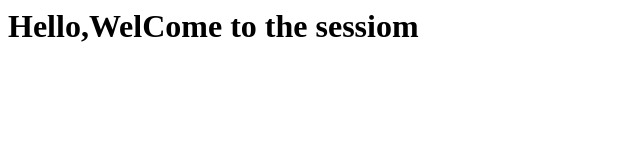
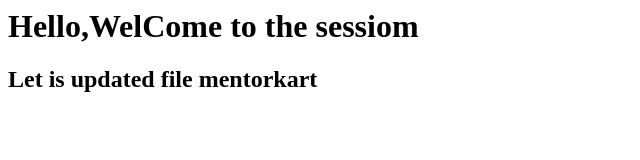
Before and after one commit to Snehshish-Sarkar/MentorkartRepodemo, a plain HTML site: page index.html in a window 1280 px wide. Shown: the whole page, without its empty margins (0-640 px from the left). Drawn offline with Linux system fonts and the light colour scheme.

Commit message:
second commit
updated index.html

```diff
--- a/index.html
+++ b/index.html
@@ -1,5 +1,6 @@
 <html>
     <body>
         <h1>Hello,WelCome to the sessiom</h1>
-        </body>
+       <h2>Let is updated file mentorkart</h2>
+    </body>
 </html>
```
